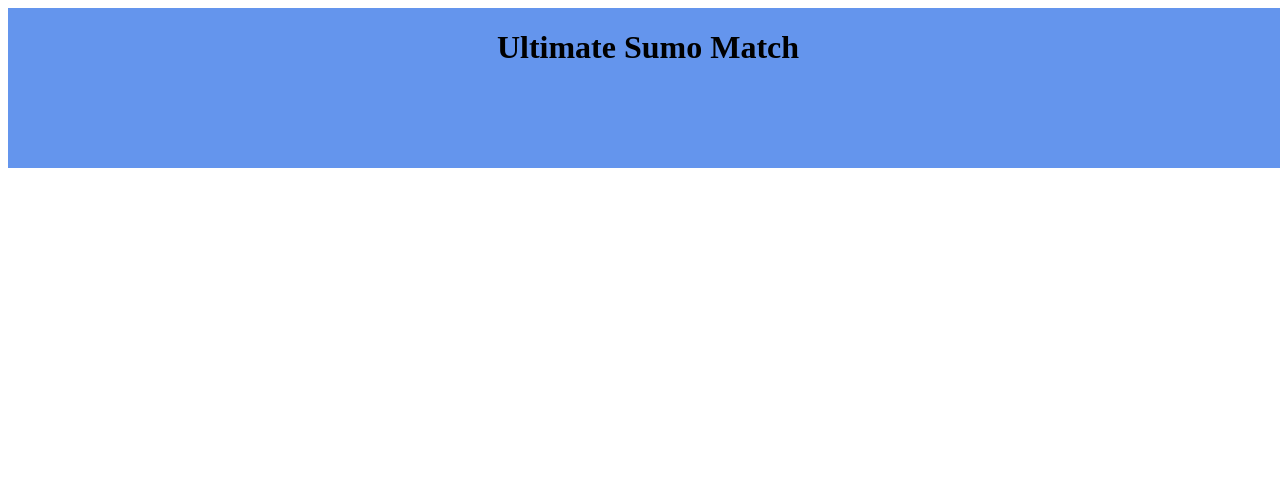
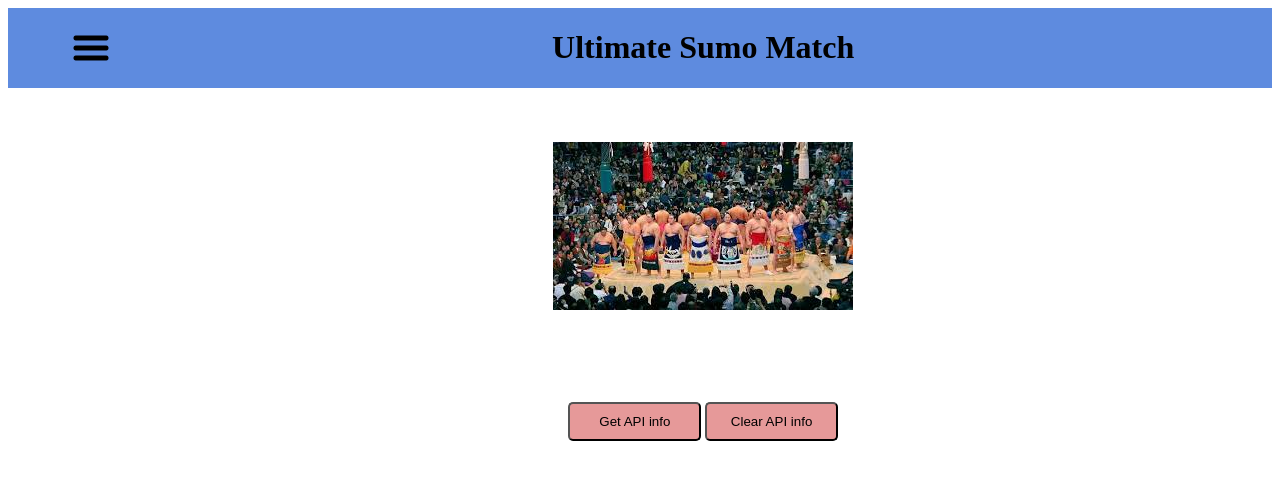
Before and after one commit to Sbollman011/sumo, a PHP site: page / in a window 1280 px wide. Shown: the top 480 px of the page. Run offline with PHP 8.4, Linux system fonts and the light colour scheme; some libraries are stand-ins or nearby versions.

Commit message:
All the answers

```diff
--- a/index.html
+++ b/index.html
@@ -2,15 +2,39 @@
 <html lang="en">
 <head>
     <link rel="stylesheet" type="text/css" href="style.css">
-    <script type="text/javascript" src="main.js"></script>
+    <script type="text/javascript" src="stevenTest.js"></script>
     <script src="https://ajax.googleapis.com/ajax/libs/jquery/3.2.1/jquery.min.js"></script>
     <title>Sumos are cool</title>
 </head>
 <body>
-    <div class="topNavBar">
-        <h1>Ultimate Sumo Match</h1>
-        <div class="hamburger">
+    <div class='navContainer'>
+        <div class="topNavBar">
+            <div class="hamburger" id='menu' onClick = 'openNavBar()'>
+                <img src='./assets/menuIcon.png' width='40px' padding='2px'/>
+            </div>
+            <div class="title">
+                <h1>Ultimate Sumo Match</h1>
+            </div>
         </div>
+
+        <div class='navDrawer'>
+            <div class='navItems'>
+                <h4>Sumo Tournament</h4>
+                <h4>Sumo Rankings</h4>
+                <h4>Setting</h4>
+                <h4>Account</h4>
+            </div>
+        </div>
+    </div>
+
+    <div class='container'>
+        <br><br><br>
+        <img src='./assets/sumo.jpg' />
+        <div class='helloButton'>
+            <button class='btn' onclick='makeGetRequest()'>Get API info</button>
+            <button class='btn' onclick='clearApi()'>Clear API info</button>
+        </div>
+        <div id ="response"></div>
     </div>
 
 </body>
--- /dev/null
+++ b/stevenTest.js
@@ -0,0 +1,35 @@
+
+
+function openNavBar () {
+   let menu =  document.getElementsByClassName('navDrawer')[0];
+   if(menu.style.visibility == 'hidden'){
+    menu.style.visibility = 'visible'
+    console.log(menu.style.visibility);
+   }
+   else{
+    menu.style.visibility = 'hidden'
+   }
+
+}
+
+
+function makeGetRequest() {
+    let datas;
+    fetch('http://localhost:3000/').then(function (response) {
+        // The API call was successful!
+        return response.json();
+    }).then(function (data) {
+        // This is the JSON from our response
+        console.log(data);
+        datas = JSON.stringify(data);
+        document.getElementById("response").innerHTML = datas;
+    }).catch(function (err) {
+        // There was an error
+        console.warn('Something went wrong.', err);
+    });
+
+    }
+
+function clearApi() {
+    document.getElementById("response").innerHTML = "Info cleared";
+}
--- a/style.css
+++ b/style.css
@@ -1,13 +1,48 @@
 .topNavBar{
-    background-color: cornflowerblue;
+    background-color: #5e8bdf;
     width: 100%;
     height: 20%;
-    position: absolute;
     text-align: center;
+    display:flex;
 }
 .hamburger{
     z-index: 2;
-    min-width: 25px;
-    min-height: 90px;
-    background-image: url("assets/menuIcon.png");
+    width: 20%;
+    text-align: left;
+    margin-left: 5%;
+    display: flex;
+    align-items:center;
 }
+.title{
+    width: 40%;
+    margin-left:10%;
+}
+.navDrawer{
+    width:15%;
+    height:50vh;
+    border: solid black 2px;
+    visibility: hidden;
+    background: #5e8bdf50;
+    position:absolute;
+}
+.navItems{
+    padding-left:10%;
+}
+.navContainer{
+    width:100%;
+}
+.container{
+    width:70%;
+    margin-left:20%;
+    text-align:center;
+}
+.btn{
+    padding:10px;
+    border-color:black;
+    border-radius:5px;
+    background-color:rgba(197, 19, 19, 0.432);
+    width: 15%;
+}
+.helloButton{
+    margin-top:10%;
+}
```
Also changed, not shown: server.js (added, +23 -0 lines), assets/sumo.jpg (added).
